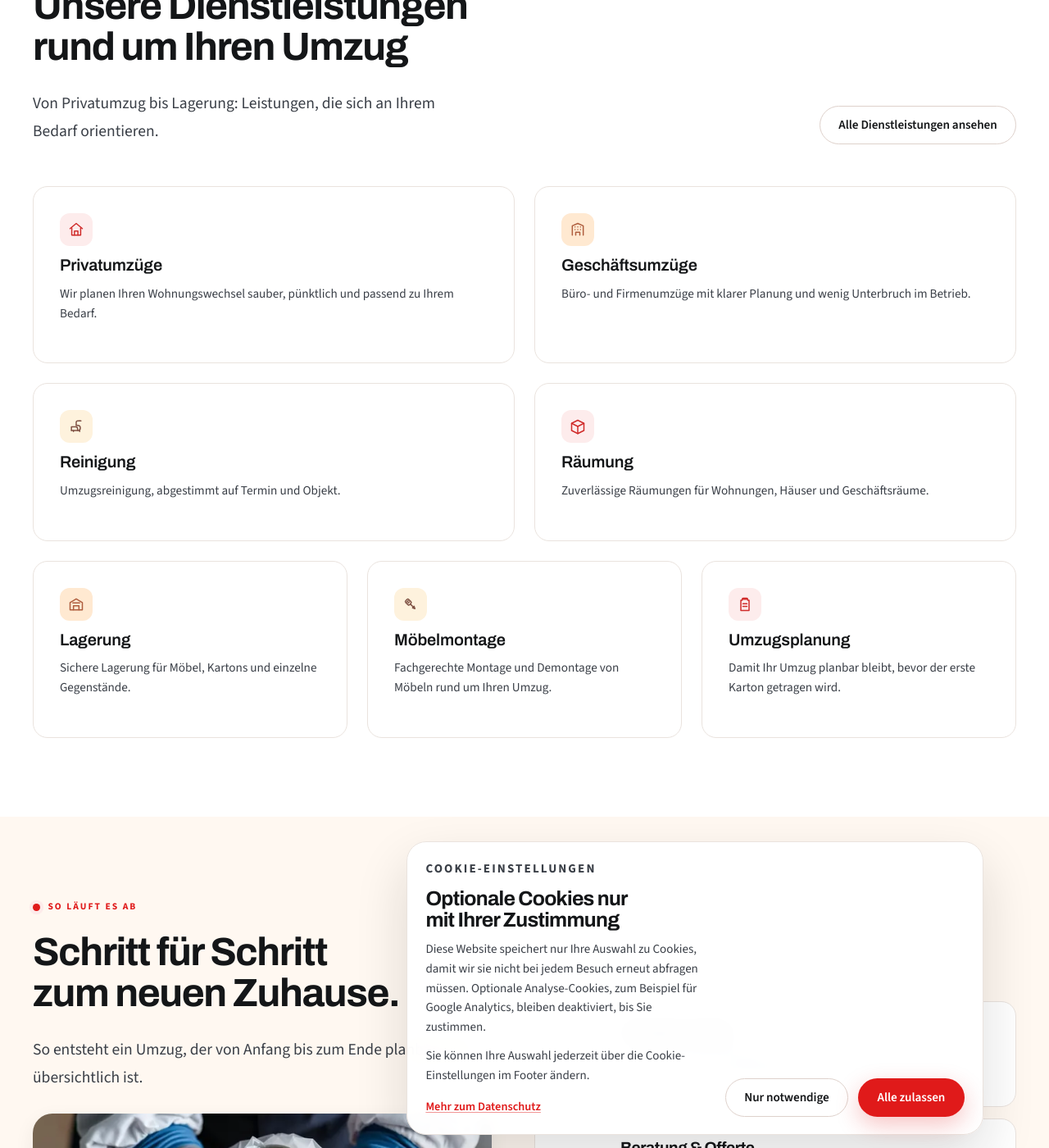
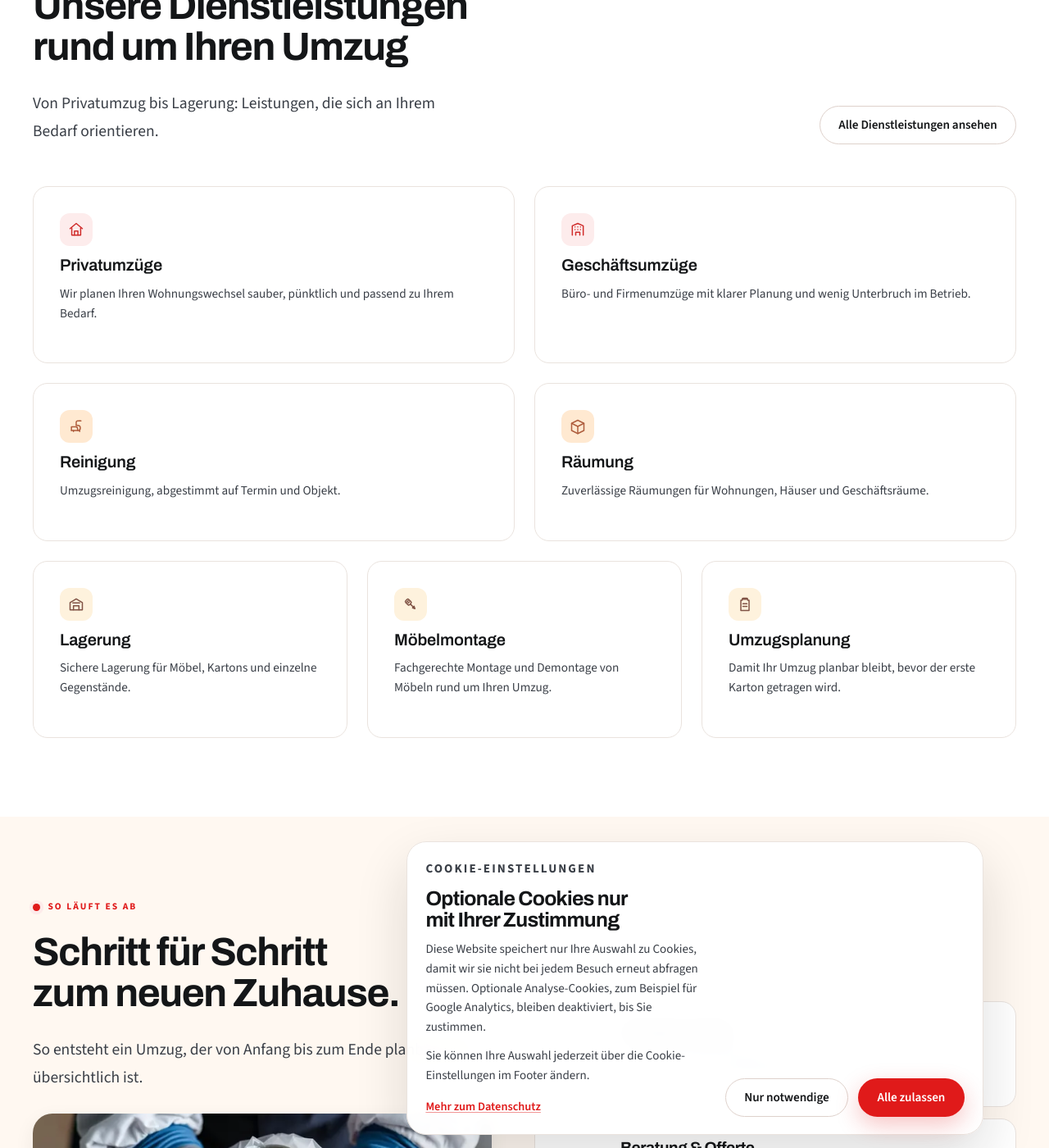
Before and after one commit to perstarke-webdev/schweizerumzuege-site, a Jekyll site: the page built from index.html, in a window 1280 px wide and 1400 px high, scrolled down 1218 px. Shown: the whole window at 82% size. Built offline with Jekyll 4.4.1, drawn with Linux system fonts in a browser that asks for light colours.

Commit message:
Adjust service grid accent colors

```diff
--- a/assets/css/main.scss
+++ b/assets/css/main.scss
@@ -1083,6 +1083,21 @@
   --service-accent-deep: color-mix(in srgb, var(--color-clay-deep) 74%, var(--color-ink) 26%);
   --service-accent-soft: var(--color-gold-soft);
 }
+.services-grid--services > .services-grid__item:nth-child(-n + 2) {
+  --service-accent: var(--color-red);
+  --service-accent-deep: var(--color-red-deep);
+  --service-accent-soft: var(--color-red-soft);
+}
+.services-grid--services > .services-grid__item:nth-child(n + 3):nth-child(-n + 4) {
+  --service-accent: oklch(0.75 0.135 50);
+  --service-accent-deep: oklch(0.57 0.115 42);
+  --service-accent-soft: oklch(0.958 0.052 54);
+}
+.services-grid--services > .services-grid__item:nth-child(n + 5) {
+  --service-accent: var(--color-gold);
+  --service-accent-deep: color-mix(in srgb, var(--color-clay-deep) 74%, var(--color-ink) 26%);
+  --service-accent-soft: var(--color-gold-soft);
+}
 .services-grid__item .card__icon {
   background: var(--service-accent-soft);
   color: var(--service-accent-deep);
```
